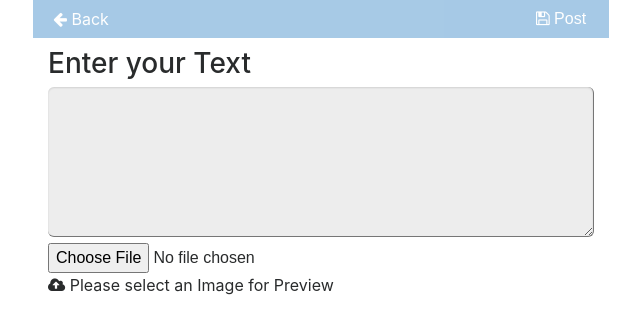
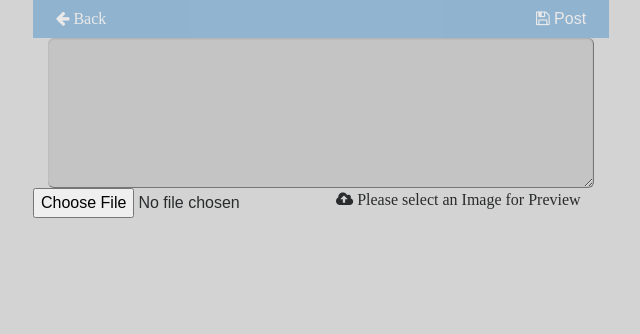
Before and after one commit to DDPnwHacks2018/RightHere, a React (Create React App) app in the folder web/: page /create in a window 1280 px wide. Shown: the top 334 px of the page, without its empty margins (319-959 px from the left). Built offline with nearby package versions, Linux system fonts and the light colour scheme; no server answers.

Commit message:
many updates;

```diff
--- a/web/package.json
+++ b/web/package.json
@@ -16,5 +16,5 @@
     "test": "react-scripts test --env=jsdom",
     "eject": "react-scripts eject"
   },
-  "proxy": "http://10.19.134.99:3000"
+  "proxy": "http://52.37.144.49:3000"
 }
--- a/web/public/index.css
+++ b/web/public/index.css
@@ -1,7 +1,8 @@
-.body{
+body {
     font-family: "Montserrat", "Avenir";
-    background-color: #555555;
+    background-color: #D3D3D3;
 }
+
 .container .link-left{
     float: left;
     margin-left: 10px;
@@ -33,7 +34,7 @@
 .Header{
     background-color:rgb(80, 149, 206);
     opacity: 50%;
-    margin-bottom: 10px;
+    /*margin-bottom: 10px;*/
 }
 
 
@@ -92,59 +93,6 @@ img{
     width: 200px;
 }
 
-.post > .col {
-    margin-bottom: 10px;
-}
-
-.post .line {
-    height: 5px;
-    border-bottom-style: dashed;
-    border-bottom-width: 1px;
-}
-
-.postContent .col {
-    display: flex;
-    justify-content: left;
-<<<<<<< HEAD
-    border-radius: 5px;
-    height: 50px;
-=======
-    /*height: 70px;*/
-    /*border-bottom-style: dashed;*/
-    /*border-bottom-width: 1px;*/
->>>>>>> fd718a292bb012f62ba9b33bfcb5b59a0fe579e5
-}
-
-.postHeader{
-    border-top: 2px solid rgba(0,0,0,0.2);
-}
-
-.postPicture img {
-    max-height: 600px;
-}
-
-.replyCreate {
-    padding: 2.5px;
-}
-
-.replyCreate textarea{
-    height: 25px;
-    margin-top: 0px;
-}
-.replyCreate button{
-    position: relative;
-<<<<<<< HEAD
-    height: 30px;
-=======
-    height: 25px;
-    /*bottom: -30px;*/
->>>>>>> fd718a292bb012f62ba9b33bfcb5b59a0fe579e5
-    text-align: center;
-    border: 0px;
-    margin: 0px;
-    padding: 0px 5px;
-}
-
 textarea {
     margin: 0px;
     width: 500px;
@@ -168,6 +116,11 @@ textarea {
     transition: background-color 0.2s ease 0s;
 }
 
+.postCreatePage textarea {
+    min-height: 150px;
+    width: 100%;
+}
+
 textarea:focus {
     background: none repeat scroll 0 0 #FFFFFF;
     outline-width: 0;
--- a/web/src/components/MainPage/Post.css
+++ b/web/src/components/MainPage/Post.css
@@ -1,5 +1,22 @@
-textarea {
+.post textarea {
     width: 100%;
+}
+
+.post.row {
+    background-color: white;
+    margin-bottom: 5px;
+    margin-top: 5px;
+}
+
+
+.post > .col {
+    margin-bottom: 10px;
+}
+
+.post .line {
+    height: 5px;
+    border-bottom-style: dashed;
+    border-bottom-width: 1px;
 }
 
 .post .postText {
@@ -9,9 +26,44 @@ textarea {
 
 .post .postContent{
     margin-left: 3px;
-    background-color: rgba(0,0,0,0.1);
+    /*background-color: rgba(0,0,0,0.1);*/
     text-align: left;
+    min-height: 100px;
 }
+
+.postContent .col {
+    display: flex;
+    justify-content: left;
+    border-radius: 5px;
+    height: 50px;
+}
+
+.postHeader{
+    border-top: 2px solid rgba(0,0,0,0.2);
+}
+
+.postPicture img {
+    max-height: 600px;
+}
+
+.replyCreate {
+    padding: 2.5px;
+}
+
+.replyCreate textarea{
+    height: 25px;
+    margin-top: 0px;
+}
+.replyCreate button{
+    position: relative;
+    height: 25px;
+    /*bottom: -30px;*/
+    text-align: center;
+    border: 0px;
+    margin: 0px;
+    padding: 0px 5px;
+}
+
 
 .replyCreate{
     margin-bottom: 10px;
--- a/web/src/components/MainPage/Post.js
+++ b/web/src/components/MainPage/Post.js
@@ -84,21 +84,13 @@ export default class Post extends React.Component {
                 <div className="row post">
                     <div className="col">
                         <div className="row postHeader">
-                            <div className="col-4"><i class="fa fa-clock-o" aria-hidden="true"></i> {this.props.time} </div>
-                            <div className="col-4"> <i class="fa fa-map-marker" aria-hidden="true"></i> {this.props.location}</div>
+                            <div className="col-4"><i className="fa fa-clock-o" aria-hidden="true"></i> {humanize(this.props.time)} </div>
+                            <div className="col-4"> <i className="fa fa-map-marker" aria-hidden="true"></i> UBC</div>
                             <div className="col-4"> </div>
                         </div>
+                        <hr />
                         <div className="row postContent">
                             <div className="col-12">{this.props.text}</div>
-                        </div>
-
-                    </div>
-                </div>
-                <div className="row replyCreate">
-                    <div className="col-10 reply">{this.props.comments} </div>
-                    <hr/>
-                    <div className="col-10">
-                        <textarea placeholder="Add Your Comment"></textarea>
                         </div>
                         {
                             this.props.images && this.props.images.length > 0 && (
@@ -124,8 +116,11 @@ export default class Post extends React.Component {
                                 <button className="btn btn-primary" onClick={this.onReplyPost}> Send </button>
                             </div>
                         </div>
-                    <Line />
+
+
                     </div>
+                </div>
+
             </div>
         );
     }
--- a/web/src/components/PostCreatePage/ImageUpload.js
+++ b/web/src/components/PostCreatePage/ImageUpload.js
@@ -2,7 +2,7 @@ import React from 'react';
 
 export default function ImageUpload(props) {
   return (
-    <div>
+    <div className="row imageUpload">
       <input type="file" onChange={(e) => props.onChange(e.target.files[0])} />
 
       {props.previewUrl
--- a/web/src/components/PostCreatePage/PostCreatePage.js
+++ b/web/src/components/PostCreatePage/PostCreatePage.js
@@ -94,10 +94,13 @@ export default class PostCreatePage extends React.Component {
 
     render() {
         return (
-            <div className="container">
+            <div className="container postCreatePage">
                 <PostCreateHeader onCreatePost={this.onCreatePost} />
-                <h3>Enter your Text</h3>
-                <textarea className="createTextContent" rows="4" cols="60" ref={input => this.textareaEle = input}></textarea>
+                <div className="row createTextContent">
+                    <div className="col">
+                        <textarea rows="4" cols="60" ref={input => this.textareaEle = input}></textarea>
+                    </div>
+                </div>
                 <ImageUpload
                     previewUrl={this.state.imageDataUrl}
                     onChange={this.onImageUploadChange} />
--- a/web/src/utils/pGetGeolocation.js
+++ b/web/src/utils/pGetGeolocation.js
@@ -1,7 +1,7 @@
 import axios from 'axios';
 
 const pGetGeolocation = () => {
-    return axios.post("https://www.googleapis.com/geolocation/v1/geolocate?key=AIzaSyC1uF9z1i0vTK9nlTX7kHgiCQJmqB9kqeY")
+    return axios.post("https://www.googleapis.com/geolocation/v1/geolocate?key=AIzaSyAsPudtiItg4I-2s22XDH_jFbZjbg7orHs")
         .then((res) => {
             return res.data.location;
             /*
```
Lines whose indentation alone changed are shown as unchanged.
